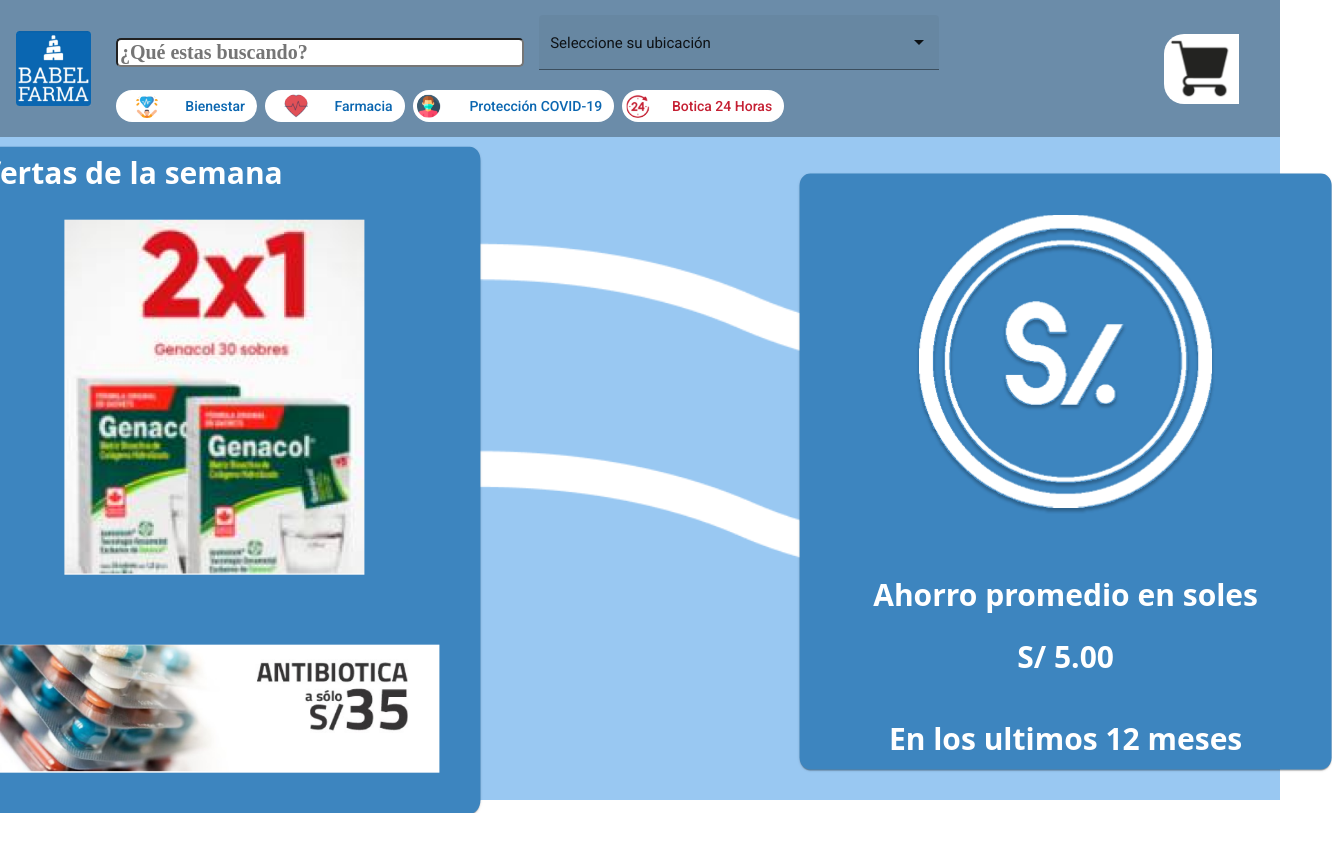
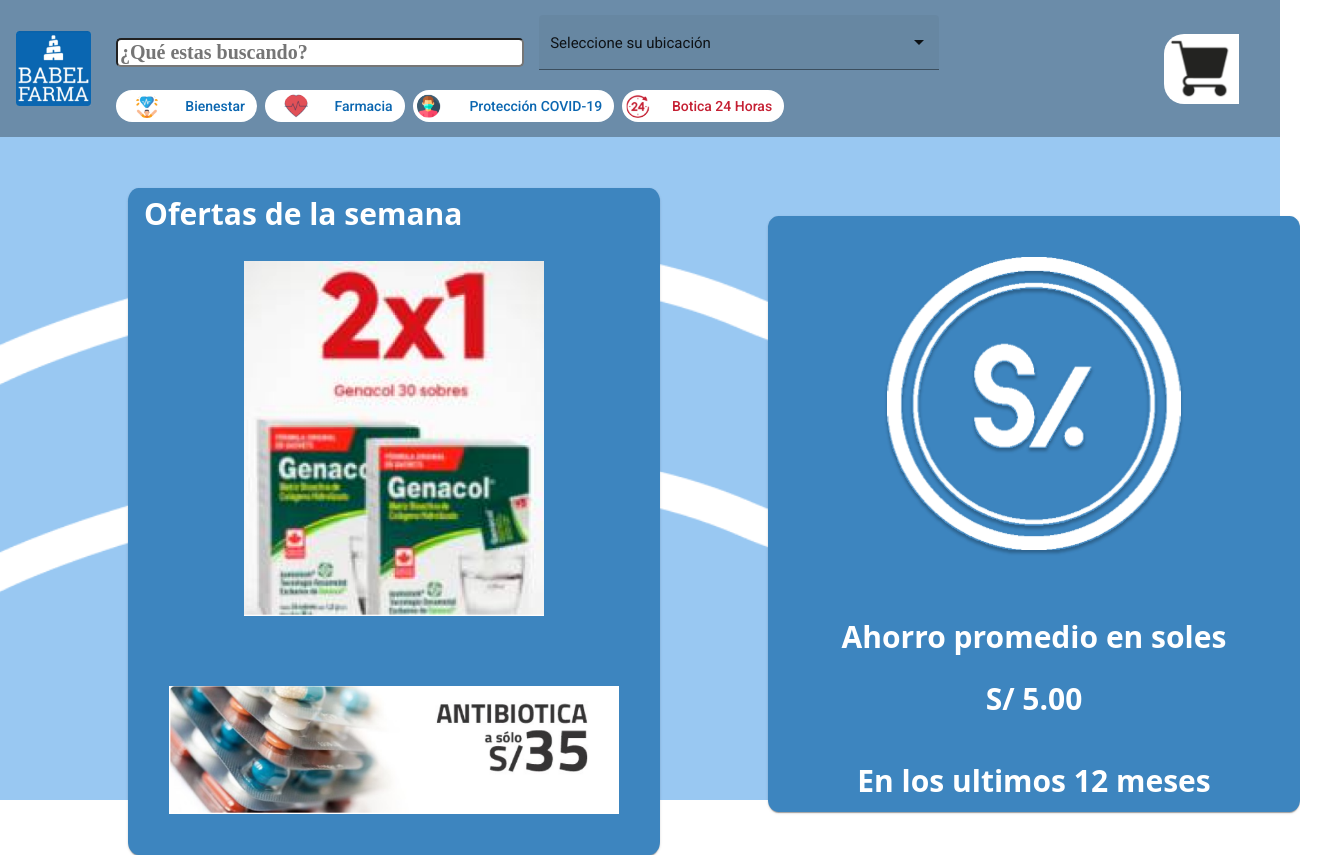
Before and after one commit to Babelfarma3/Fronted, an Angular app: page /Inicio in a window 1280 px wide. Shown: the whole page, 1332 px wide, since content can reach past the window. Before the commit the page ends 813 px from the top, so only its background shows below. Built offline with nearby package versions, Linux system fonts and the light colour scheme.

Commit message:
frame 11 v4

```diff
--- a/src/app/components/frame11/frame11.component.css
+++ b/src/app/components/frame11/frame11.component.css
@@ -13,9 +13,8 @@
 
 .example-card1 {
     position: absolute;
-    top: 50%;
-    left: 50%;
-    transform: translate(-130%,-38%);
+    top: 23.5%;
+    left: 10%;
     width: 500px;
     border-radius: 2%;
     background-color: #3D85BF;
@@ -31,11 +30,9 @@
 }
 
 .example-card2 {
-
     position: absolute;
-    top: 50%;
-    left: 50%;
-    transform: translate(30%,-38%);
+    top: 27%;
+    left: 60%;
     width: 500px;
     border-radius: 2%;
     background-color: #3D85BF;
```
